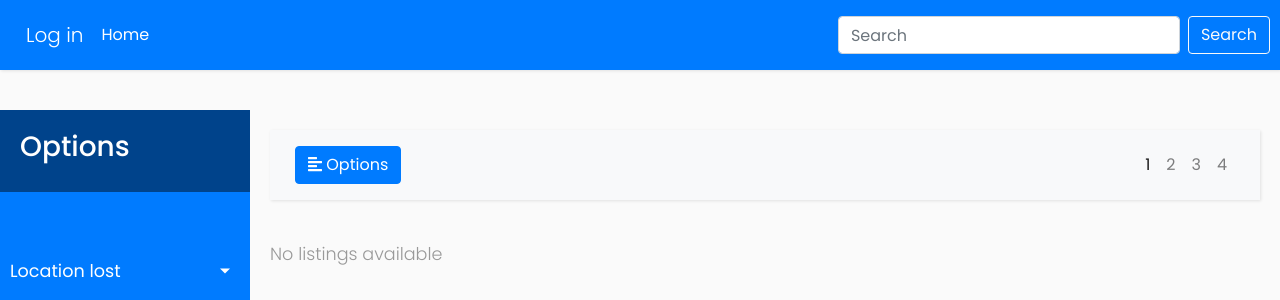
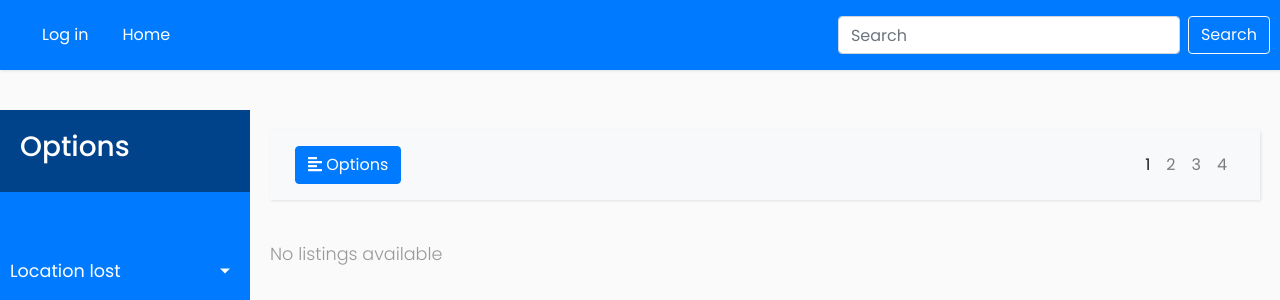
Before and after one commit to ian-kang/djangomarketplace, a Django app: page /s/ in a window 1280 px wide. Shown: the top 300 px of the page. Run offline with Django 3.2, Linux system fonts and the light colour scheme; data that the repository does not hold is empty; some libraries are stand-ins or nearby versions.

Commit message:
minor ui changes

```diff
--- a/templates/base.html
+++ b/templates/base.html
@@ -1,3 +1,4 @@
+{% load static %}
 <!DOCTYPE html>
 <html lang="en">
     <head>
@@ -6,6 +7,7 @@
         <meta http-equiv="X-UA-Compatible" content="ie=edge">
         <script src="https://stackpath.bootstrapcdn.com/bootstrap/4.3.1/js/bootstrap.bundle.min.js" integrity="sha384-xrRywqdh3PHs8keKZN+8zzc5TX0GRTLCcmivcbNJWm2rs5C8PRhcEn3czEjhAO9o" crossorigin="anonymous"></script>
         <link rel="stylesheet" href="https://stackpath.bootstrapcdn.com/bootstrap/4.1.0/css/bootstrap.min.css" integrity="sha384-9gVQ4dYFwwWSjIDZnLEWnxCjeSWFphJiwGPXr1jddIhOegiu1FwO5qRGvFXOdJZ4" crossorigin="anonymous">
+        <link rel="stylesheet" href="{% static 'css/itemlist.css' %}" type="text/css" />
         <title>Base</title>
         {% block staticfiles %}
         {% endblock %}
@@ -16,9 +18,9 @@
                 {% block content %}
                 {% if user.is_authenticated %}
                 Hi {{ user.username }}!
-                <p><a style="color: white; margin-right: 10px" class="lead"href="{% url 'logout' %}">Logout</a></p>
+                <a class="nav-link" style="color: white; margin-right: 10px" class="lead"href="{% url 'logout' %}">Logout</a>
                 {% else %}
-                <a style="color: white; margin-right: 10px" class="lead" href="{% url 'login' %}">Log in</a>
+                <a class="nav-link" style="color: white; margin-right: 10px" class="lead" href="{% url 'login' %}">Log in</a>
                 {% endif %}
                 {% endblock content %}</a>
                 <button class="navbar-toggler" type="button" data-toggle="collapse" data-target="#navbarSupportedContent" aria-controls="navbarSupportedContent" aria-expanded="false" aria-label="Toggle navigation">
--- a/templates/itemlist.html
+++ b/templates/itemlist.html
@@ -14,7 +14,6 @@
     <script src="https://ajax.googleapis.com/ajax/libs/jquery/3.4.1/jquery.min.js"></script>
     <script src="https://stackpath.bootstrapcdn.com/bootstrap/4.3.1/js/bootstrap.bundle.min.js" integrity="sha384-xrRywqdh3PHs8keKZN+8zzc5TX0GRTLCcmivcbNJWm2rs5C8PRhcEn3czEjhAO9o" crossorigin="anonymous"></script>
     <link rel="stylesheet" href="https://stackpath.bootstrapcdn.com/bootstrap/4.1.0/css/bootstrap.min.css" integrity="sha384-9gVQ4dYFwwWSjIDZnLEWnxCjeSWFphJiwGPXr1jddIhOegiu1FwO5qRGvFXOdJZ4" crossorigin="anonymous">
-    <script src="{% static 'js/itemlist.js' %}"></script>
     <script src="{% static 'js/bootstrap-datetimepicker.js' %}"></script>
     <link rel="stylesheet" href="{% static 'css/itemlist.css' %}" type="text/css" />
     <link rel="stylesheet" href="{% static 'css/bootstrap-datetimepicker.css' %}" type="text/css" />
```
